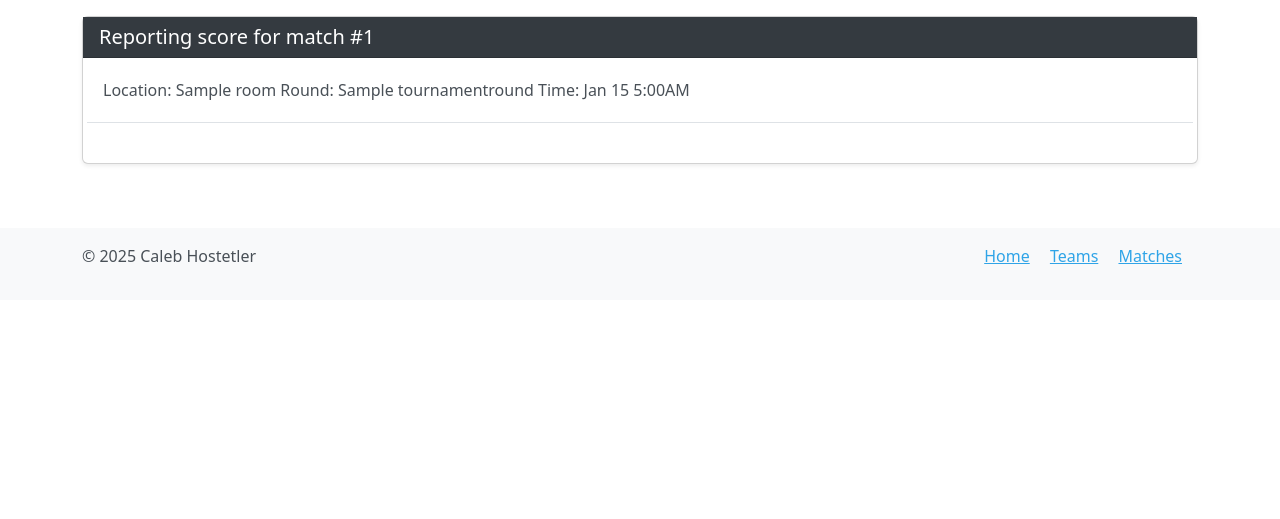
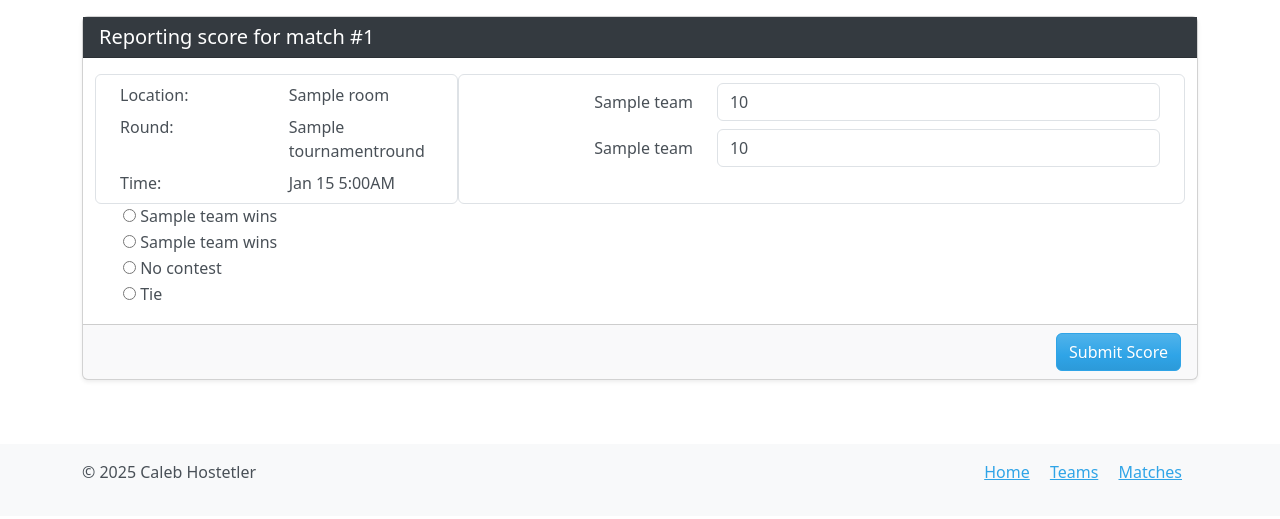
Before and after one commit to chostetler/tourneyman, a Django app: page /matches/result/1/ in a window 1280 px wide. Shown: the part 68-587 px from the top of the page. Run offline with Django 5.2, Linux system fonts and the light colour scheme; a user stored in the database is signed in; tables that the repository leaves empty hold one stand-in row (values such as "Sample post"); some libraries are stand-ins or nearby versions.

Commit message:
Score update form

```diff
--- a/matches/forms.py
+++ b/matches/forms.py
@@ -49,11 +49,32 @@ class MatchForm(forms.ModelForm):
             self.fields['match_number'].initial = next_num
 
 class MatchResultForm(forms.ModelForm):
+    outcome = forms.ChoiceField(
+        widget=forms.RadioSelect,
+        required=True,
+        label="Match Outcome"
+    )
+
     class Meta:
         model = Match
         fields = ['home_score', 'away_score', 'is_complete']
         widgets = {
-            'home_score': forms.NumberInput(attrs={'class': 'form-control'}),
-            'away_score': forms.NumberInput(attrs={'class': 'form-control'}),
+            'home_score': forms.NumberInput(attrs={'class': 'form-control', 'id': 'id_home_score'}),
+            'away_score': forms.NumberInput(attrs={'class': 'form-control', 'id': 'id_away_score'}),
             'is_complete': forms.CheckboxInput(attrs={'class': 'form-check-input'})
         }
+    def __init__(self, *args, **kwargs):
+        super().__init__(*args, **kwargs)
+        if self.instance:
+            self.fields['outcome'].choices = [
+                ('home_win', f'{self.instance.home_team.name} wins'),
+                ('away_win', f'{self.instance.away_team.name} wins'),
+                ('no_contest', 'No contest'),
+                ('tie', 'Tie')
+            ]
+    def save(self, commit=True):
+        instance = super().save(commit=False)
+        instance.is_complete = True
+        if commit:
+            instance.save()
+        return instance
--- a/matches/templates/match_result_form.html
+++ b/matches/templates/match_result_form.html
@@ -17,16 +17,83 @@
             {% endfor %}
         {% endif %}
 
-        <div class="row m-1">
-            Location: {{ match.room.name }}
-            Round: {{ match.tournament_round.name }}
-            Time: {{ match.timeslot }}
+        <div class="row gx-2">
+            <div class="col-md-4 border rounded" style="border-right: 2px">
+                <div class="row m-2">
+                    <div class="col"> Location: </div>
+                    <div class="col"> {{ match.room.name }} </div>
+                </div>
+                <div class="row m-2">
+                    <div class="col"> Round: </div>
+                    <div class="col"> {{ match.tournament_round.name }} </div>
+                </div>
+                <div class="row m-2">
+                    <div class="col"> Time: </div>
+                    <div class="col"> {{ match.timeslot }} </div>
+                </div>
+            </div>
+            <div class="col-md-8 border rounded">
+                <div class="row m-2 align-items-center">
+                    <span class="col-4 text-end"> {{ match.home_team.name }} </span>
+                    <span class="col"> {{ form.home_score }} </span>
+                </div>
+                <div class="row m-2 align-items-center">
+                    <span class="col-4 text-end"> {{ match.away_team.name }} </span>
+                    <span class="col"> {{ form.away_score }} </span>
+                </div>
+
+            </div>
         </div>
-        <div class="row mb-4 border-bottom pb-3">
+        <div>
+        {% for radio in form.outcome %}
+            <div class="form-check">
+                {{ radio.tag }}
+                <label class="form-check-label" for="{{ radio.id_for_label }}">
+                    {{ radio.choice_label }}
+                </label>
+            </div>
+        {% endfor %}
+        </div>
 
-        </div>
+
+    </div>
+    <div class="card-footer text-end">
+        <button type="submit" class="btn btn-primary">Submit Score</button>
     </div>
 
 </form>
 
+
+<script>
+document.addEventListener('DOMContentLoaded', function() {
+    const homeInput = document.getElementById('id_home_score');
+    const awayInput = document.getElementById('id_away_score');
+
+    // Selects radio buttons by their value (defined in your form choices)
+    const setOutcome = (value) => {
+        const radio = document.querySelector(`input[name="outcome"][value="${value}"]`);
+        if (radio) radio.checked = true;
+    };
+
+    function updateOutcome() {
+        const homeScore = parseInt(homeInput.value);
+        const awayScore = parseInt(awayInput.value);
+
+        // Don't change selection if fields are empty
+        if (isNaN(homeScore) || isNaN(awayScore)) return;
+
+        if (homeScore > awayScore) {
+            setOutcome('home_win');
+        } else if (awayScore > homeScore) {
+            setOutcome('away_win');
+        } else {
+            setOutcome('tie');
+        }
+    }
+
+    homeInput.addEventListener('input', updateOutcome);
+    awayInput.addEventListener('input', updateOutcome);
+});
+</script>
+
 {% endblock %}
--- a/matches/templates/team-badge.html
+++ b/matches/templates/team-badge.html
@@ -1,6 +1,6 @@
 {% if team %}
 <span class="border rounded-pill fw-bold d-inline-block bg-light shadow-sm">
-    <a class="m-1" style="color: {{ team.region.color }}; text-decoration: none" href="{% url 'team_detail' team.id %}"> {{ team.display_name }} </a>
+    <a class="m-1" style="color: {{ team.region.color }}; text-decoration: none;" href="{% url 'team_detail' team.id %}"> {{ team.display_name }} </a>
 </span>
 {% else %}
 <span class="font-weight-bold" style="color: black; text-decoration: none"> TBD </span>
--- a/matches/urls.py
+++ b/matches/urls.py
@@ -1,6 +1,6 @@
 from django.urls import path, include
 from . import views
-from .views import TeamCreateView, RoomCreateView, MatchCreateView
+from .views import TeamCreateView, RoomCreateView, MatchCreateView, MatchResultView
 
 urlpatterns = [
     path('', views.home, name='home'),
@@ -22,7 +22,7 @@ urlpatterns = [
     path('teams/add/', TeamCreateView.as_view(), name='team_create'),
     path('rooms/add/', RoomCreateView.as_view(), name='room_create'),
     path('matches/add/', MatchCreateView.as_view(), name='match_create'),
-    path('matches/result/<int:match_id>/', views.match_result, name='match_result'),
+    path('matches/result/<int:pk>/', MatchResultView.as_view(), name='match_result'),
 
     # Edit forms
     # path('matches/edit/<int:pk>', MatchUpdateView.as_view(), name='match_edit')
--- a/matches/views.py
+++ b/matches/views.py
@@ -153,3 +153,15 @@ class MatchCreateView(LoginRequiredMixin, UserPassesTestMixin, SuccessMessageMix
 
     def get_success_url(self):
         return reverse('match_create')
+
+class MatchResultView(LoginRequiredMixin, UserPassesTestMixin, SuccessMessageMixin, UpdateView):
+    model = Match
+    form_class = MatchResultForm
+    template_name = "match_result_form.html"
+    success_message = "Match saved!"
+
+    def test_func(self):
+            return self.request.user.is_staff # Only staff can access this view
+
+    def get_success_url(self):
+        return reverse('matches_list')
```
Also changed, not shown: matches/templates/scorebug-result.html (+13 -7 lines), matches/templates/scorebug-skinny.html (+4 -4 lines).
